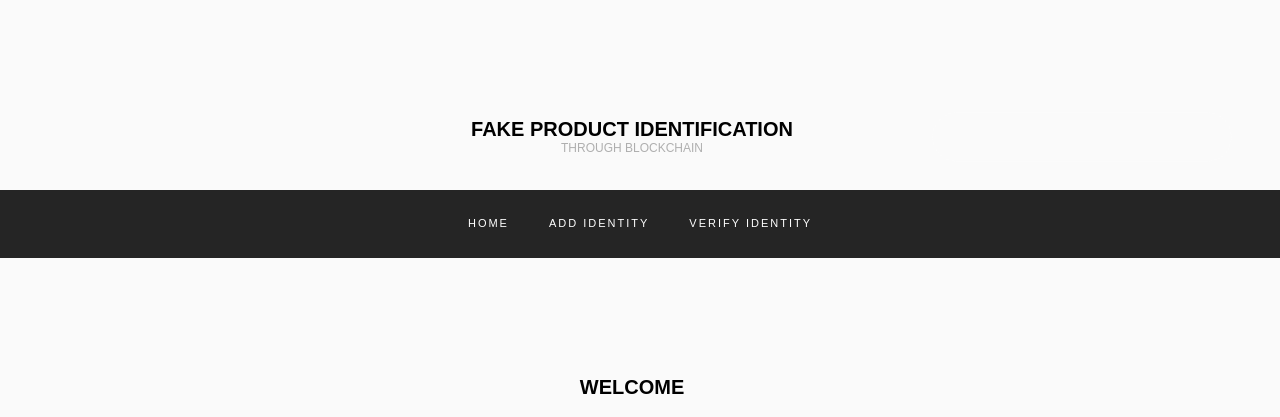
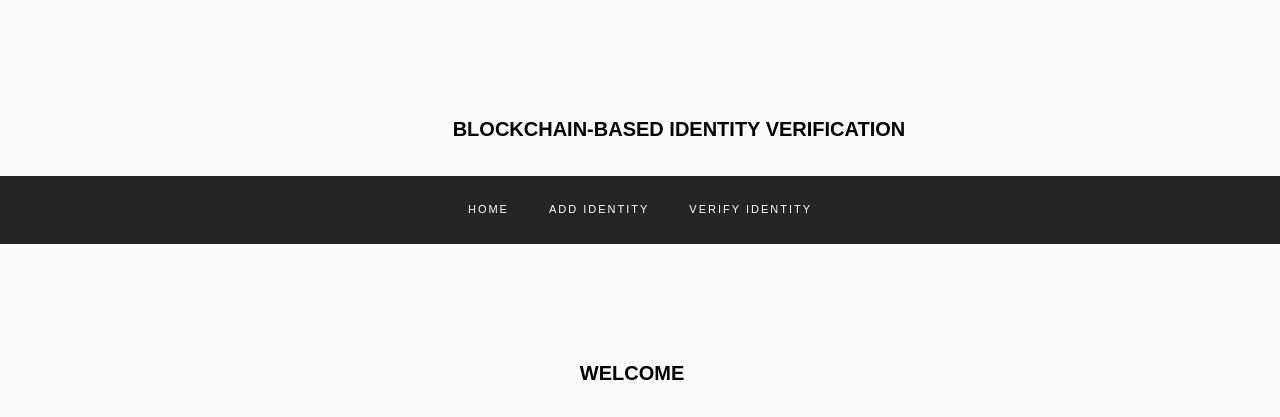
Before and after one commit to AshayNaik97/Blockchain_Identity, a website: page src/index.html in a window 1280 px wide. Drawn offline with Linux system fonts and the light colour scheme.

Commit message:
initial1

```diff
--- a/src/index.html
+++ b/src/index.html
@@ -16,7 +16,7 @@
 				<div class="col-md-8 order-md-last">
 					<div class="row">
 						<div class="col-md-6 text-center">
-							<a class="navbar-brand" href="index.html">Fake Product Identification <span>through Blockchain</span></a>
+							<a class="navbar-brand" href="index.html">Blockchain-Based Identity Verification </a>
 						</div>
 						<div class="col-md-6 d-md-flex justify-content-end mb-md-0 mb-3">
 							<form action="#" class="searchform order-lg-last">
```
